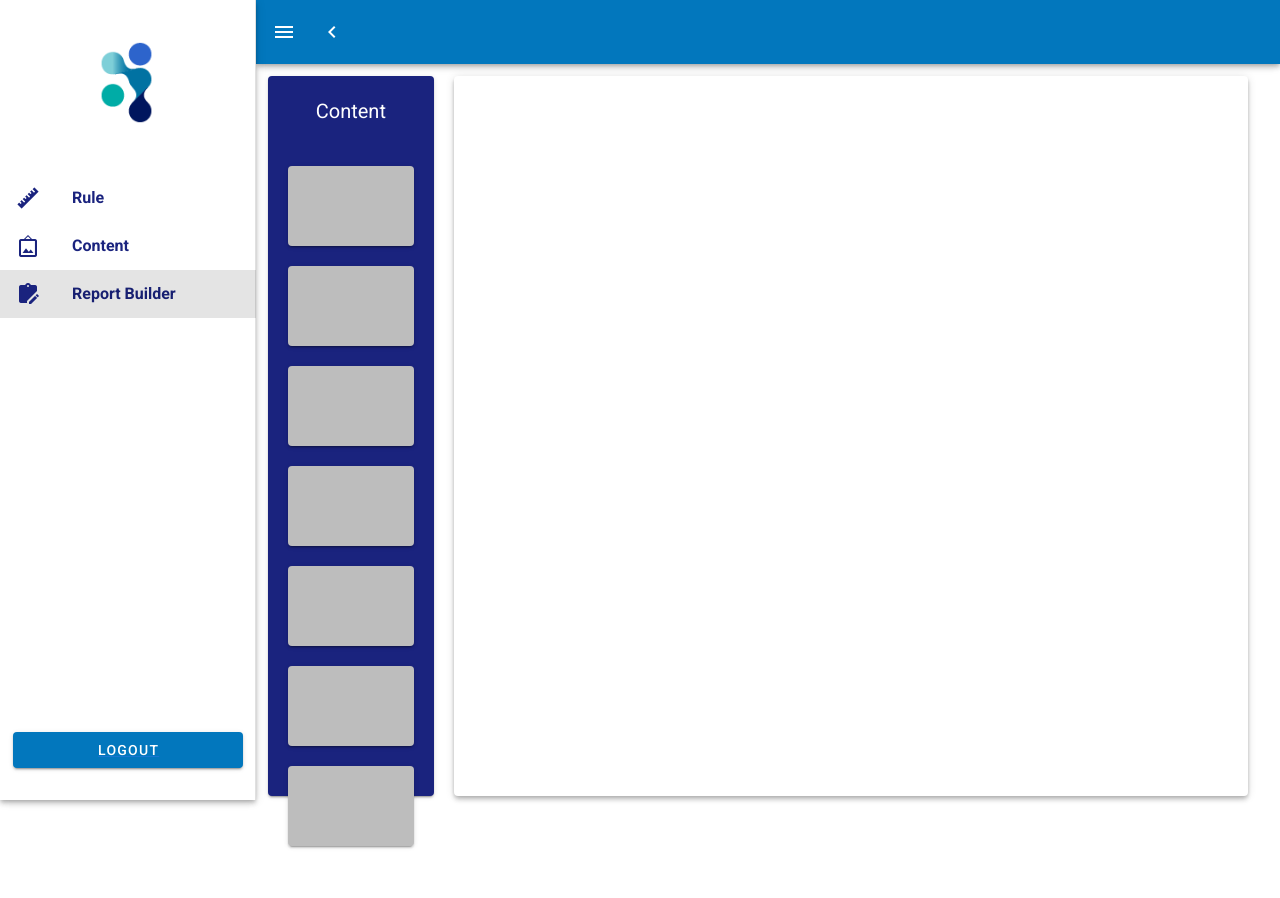
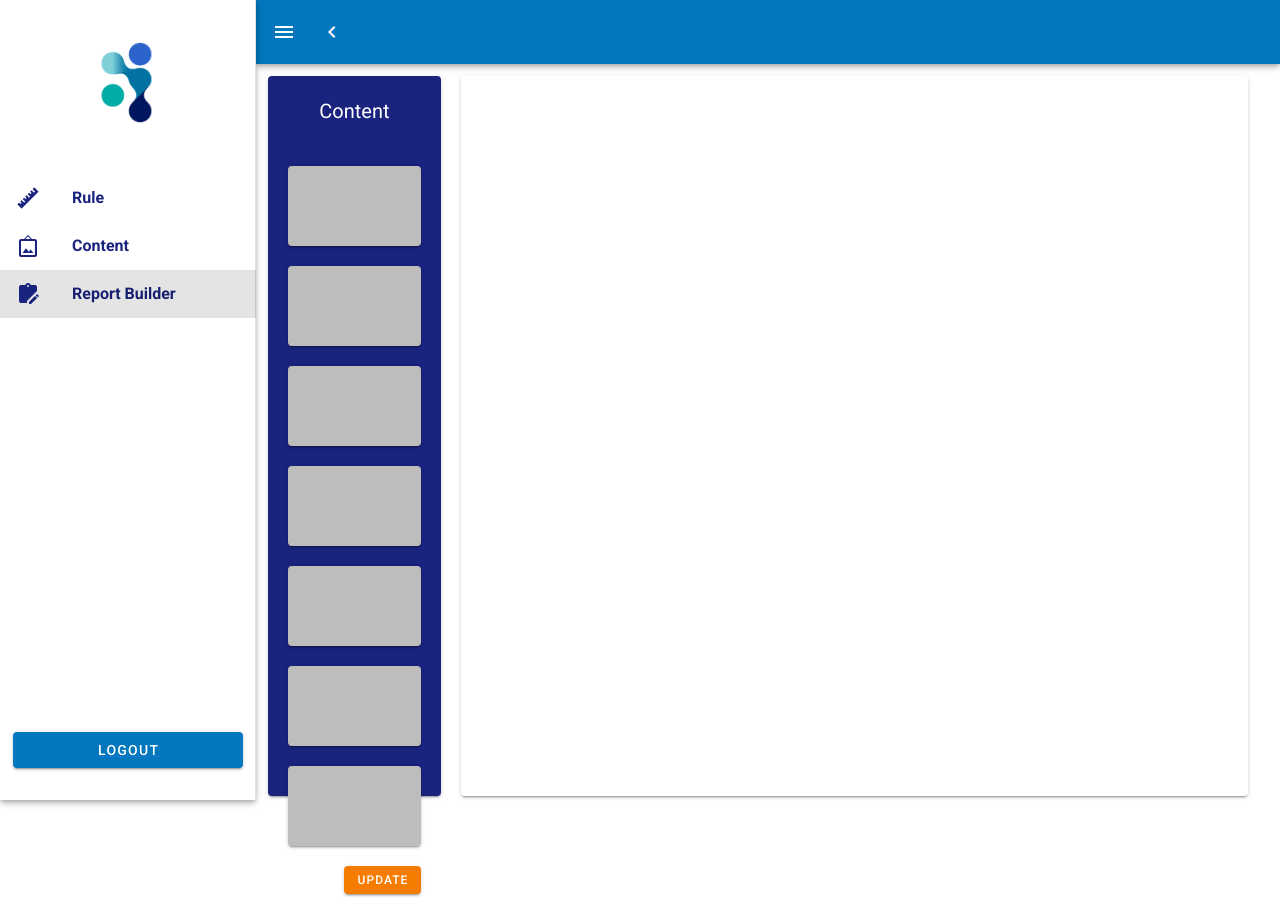
Before and after one commit to vinixcode/cv19-cms-frontend, a Nuxt app: page /report-builder in a window 1280 px wide. Before the commit the page ends 846 px from the top, so only its background shows below. Built offline with nearby package versions, Linux system fonts and the light colour scheme.

Commit message:
Latest changes 09/10/2020

```diff
--- a/layouts/default.vue
+++ b/layouts/default.vue
@@ -49,12 +49,7 @@
     </v-main>
     <v-navigation-drawer v-model="rightDrawer" :right="right" temporary fixed>
       <v-list>
-        <v-list-item @click.native="right = !right">
-          <v-list-item-action>
-            <v-icon light> mdi-repeat </v-icon>
-          </v-list-item-action>
-          <v-list-item-title>Switch drawer (click me)</v-list-item-title>
-        </v-list-item>
+        <v-list-item @click.native="right = !right"> </v-list-item>
       </v-list>
     </v-navigation-drawer>
   </v-app>
--- a/pages/index.vue
+++ b/pages/index.vue
@@ -32,7 +32,7 @@
 
             <a href="#" class="pb-4 font-italic">Forgot password?</a>
           </div>
-          <nuxt-link to="/home">
+          <nuxt-link to="/rule">
           <v-btn class="white--text" color="light-blue darken-3" block> LOGIN </v-btn>
           </nuxt-link>
         </v-form>
--- a/pages/report-builder.vue
+++ b/pages/report-builder.vue
@@ -18,8 +18,22 @@
       </v-card>
       <v-card class="my-5" color="grey lighten-1" height="80px" width="100%">
       </v-card>
+      <div class="d-flex justify-end">
+        <template>
+          <v-icon color="white" small class="mx-5"> mdi-eye </v-icon>
+        </template>
+        <nuxt-link class="text-decoration-none" to="">
+          <v-btn
+            class="white--text text-decoration-none"
+            color="orange darken-2"
+            small
+          >
+            UPDATE
+          </v-btn>
+        </nuxt-link>
+      </div>
     </v-card>
-    <v-card class="px-5 mx-5 elevation-4" height="90vh" width="100%"> </v-card>
+    <v-card class="px-5 mx-5" height="90vh" width="100%"> </v-card>
   </div>
 </template>
 
```
